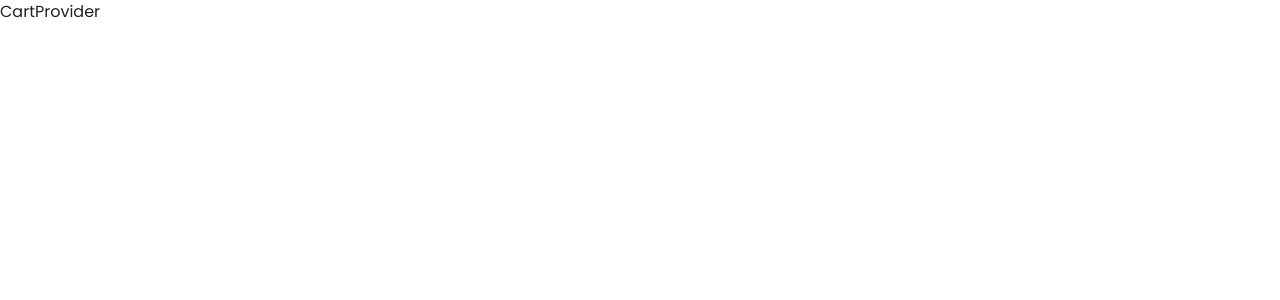
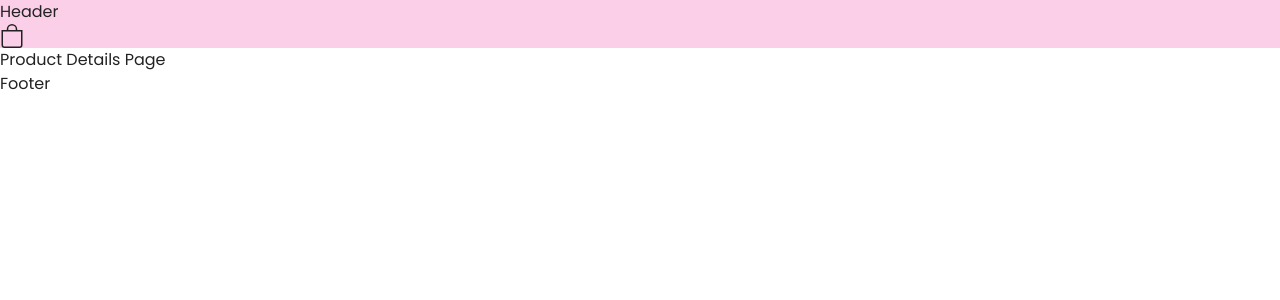
Before and after one commit to Rosa-Kang/react-ecommerce, a React (Create React App) app: page /product/1 in a window 1280 px wide. Shown: the top 300 px of the page. Built offline with nearby package versions, Linux system fonts and the light colour scheme; no server answers.

Commit message:
cartcontext update

```diff
--- a/src/components/CartItem.js
+++ b/src/components/CartItem.js
@@ -1,9 +1,11 @@
-import React from 'react';
+import React, { useContext} from 'react';
 import { Link } from 'react-router-dom';
 
 import {IoMdAdd, IoMdClose, IoMdRemove } from 'react-icons/io';
+import { CartContext } from '../contexts/CartContext';
 
 const CartItem = ({ item }) => {
+  const { removeFromCart, increaseAmount, decreaseAmount } = useContext(CartContext);
 
   const { id, title, image, amount, price } = item;
 
@@ -30,7 +32,7 @@ const CartItem = ({ item }) => {
           {/*qty price and total price*/}
           <div className='flex flex-1 max-w-[100px]
           bg-blue-400 items-center h-full border text-primary font-medium'>
-            <div className='flex-1'><IoMdRemove /></div>
+            <div onClick={()=> removeFromCart(id)} className='flex-1'><IoMdRemove /></div>
             <div className='h-full flex justify-center items-center px-2'>{amount}</div>
             <div className='flex-1 h-full flex justify-center items-center cursor-pointer'><IoMdAdd /></div>
           </div>
--- a/src/components/Header.js
+++ b/src/components/Header.js
@@ -6,13 +6,13 @@ import { BsBag } from 'react-icons/bs';
 const Header = () => {
   const { isOpen, setIsOpen } = useContext(SidebarContext);
 
-  return <div>
+  return <header className='bg-pink-200'>
     <div> Header</div>
     <div
       onClick={() => setIsOpen(!isOpen)}
       className='cursor-pointer flex relative'
     ><BsBag className='text-2xl' /></div>
-  </div>
+  </header>
 };
 
 export default Header;
--- a/src/components/Sidebar.js
+++ b/src/components/Sidebar.js
@@ -14,7 +14,7 @@ const Sidebar = () => {
   const { cart } = useContext(CartContext);
 
   return <div className={
-    `${isOpen ? 'right-0' : 'right-full'}
+    `${isOpen ? 'right-0' : '-right-full'}
     w-full bg-white fixed top-0 h-full shadow-2xl md:w-[35vw] xl:max-w-[30vw] transition-all duration-300 z-20 px-4 lg:px-[35px]`
   }>
     <div className="flex items-center justify-between py-6 border-b">
--- a/src/contexts/CartContext.js
+++ b/src/contexts/CartContext.js
@@ -1,4 +1,4 @@
-import React, { useState, createContext } from 'react';
+import React, { useState, createContext, useEffect } from 'react';
 
 export const CartContext = createContext();
 
@@ -9,8 +9,8 @@ const CartProvider = ({ children }) => {
   const addToCart = (product, id) => {
     const newItem = { ...product, amount: 1 };
 
-    const cartItem = cart.find((i) => {
-      return i.id === id;
+    const cartItem = cart.find((item) => {
+      return item.id === id;
     })
 
     if (cartItem) {
@@ -27,7 +27,22 @@ const CartProvider = ({ children }) => {
     }
   };
 
-   return <CartContext.Provider value={{addToCart}}>CartProvider</CartContext.Provider>;
+  const removeFromCart = (id) => {
+    const newCart = cart.filter((item) => {
+      return item.id !== id;
+    });
+    setCart(newCart);
+  }
+
+  return <CartContext.Provider
+    value={{
+      addToCart,
+      cart,
+      removeFromCart,
+    //   clearCart,
+    //   increaseAmount,
+    // decreaseAmount,
+  }}>{children}</CartContext.Provider>;
 };
 
 export default CartProvider;
```
